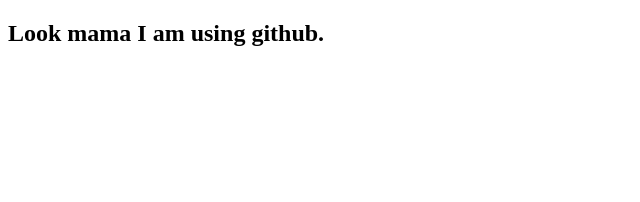
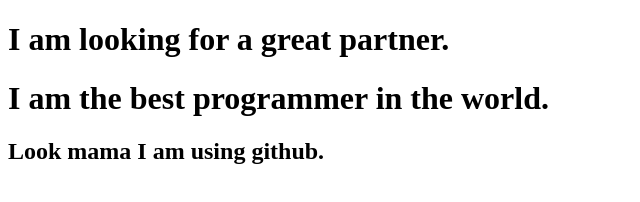
Before and after one commit to mansib1992/practice-my-first-project, a plain HTML site: page index.html in a window 1280 px wide. Shown: the whole page, without its empty margins (0-640 px from the left). Drawn offline with Linux system fonts and the light colour scheme.

Commit message:
added a header

```diff
--- a/index.html
+++ b/index.html
@@ -7,6 +7,8 @@
     <title>Document</title>
 </head>
 <body>
+    <h1>I am looking for a great partner.</h1>
+    <h1>I am the best programmer in the world.</h1>
     <h2>Look mama I am using github.</h2>
 </body>
 </html>
```
Also changed, not shown: 1 other file.
